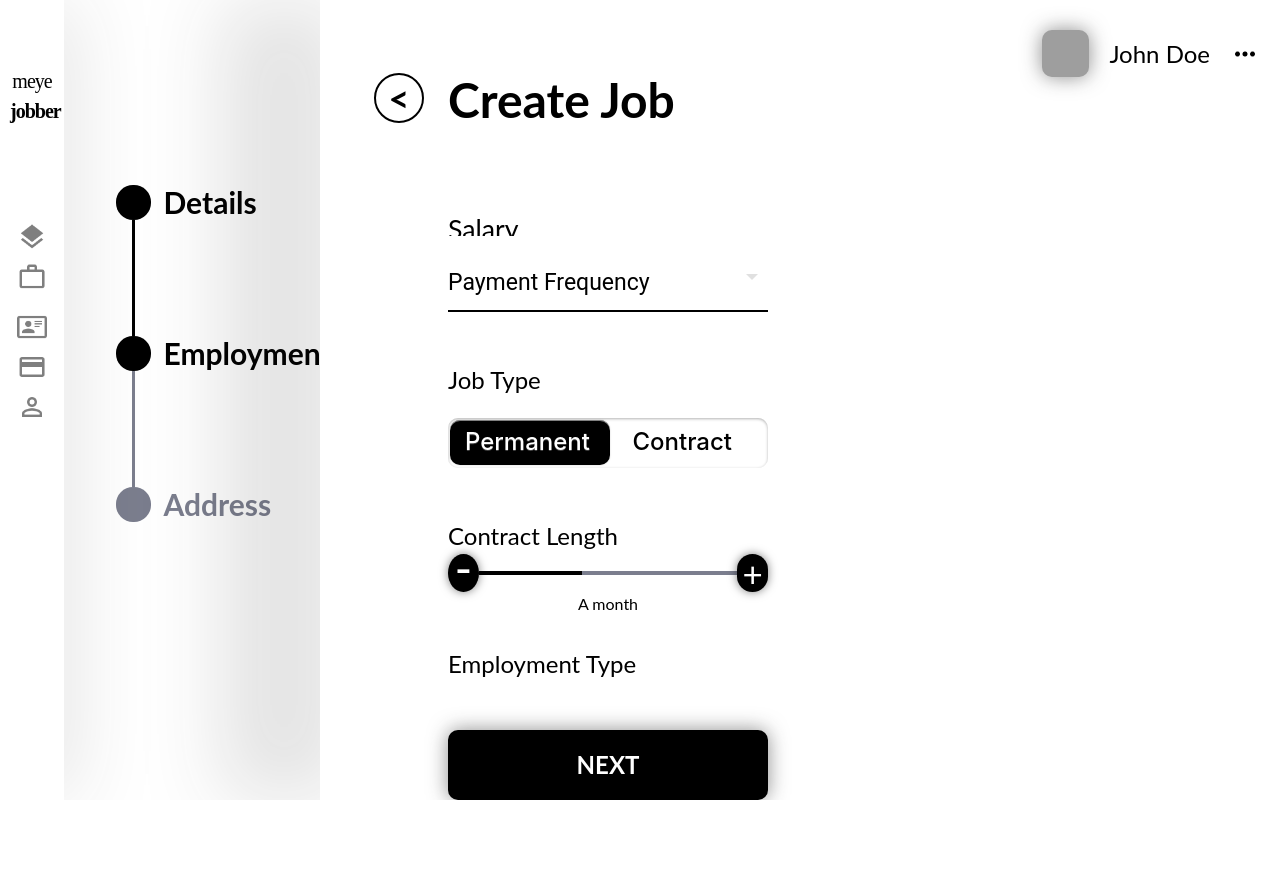
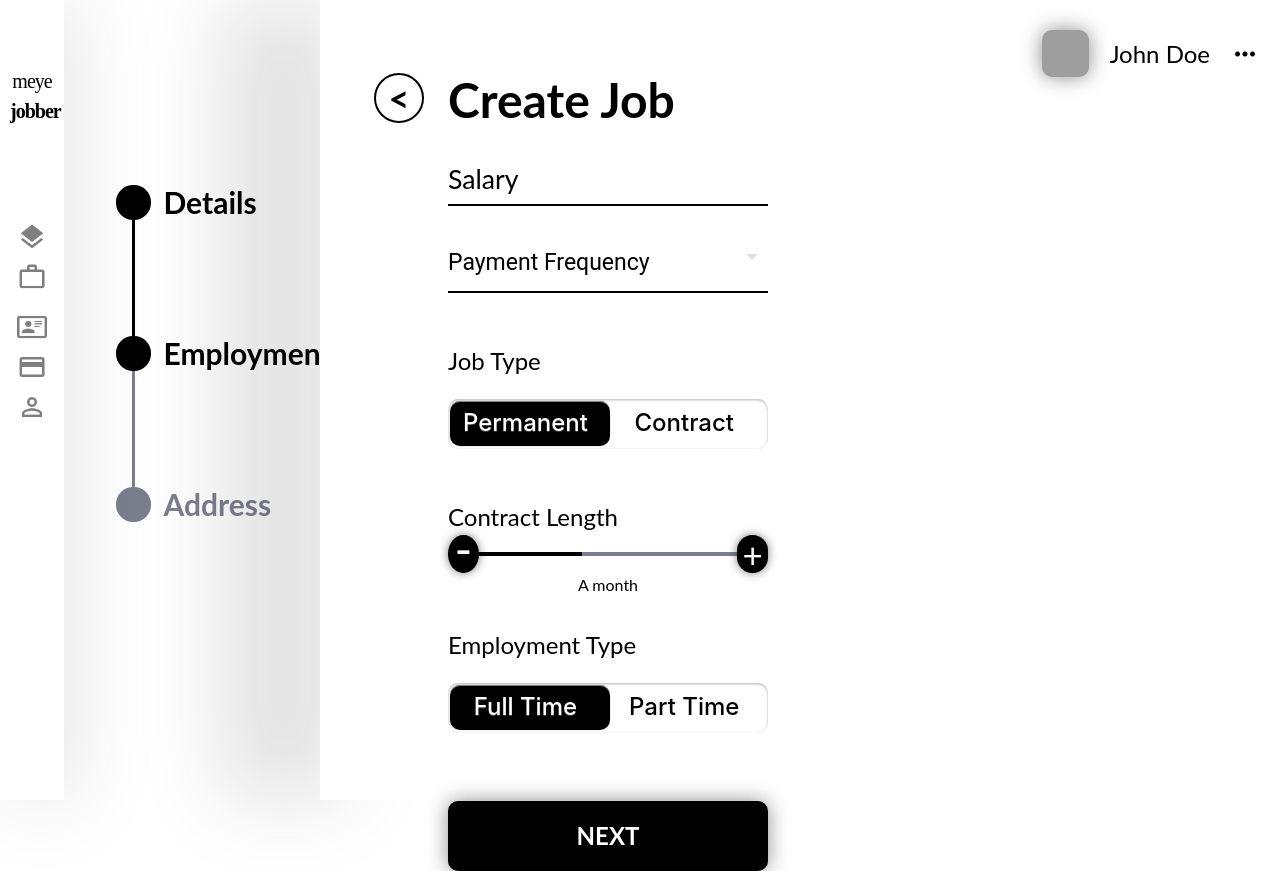
Before and after one commit to Hcls97810/meyejober, a React (Create React App) app: page /createjob_employ in a window 1280 px wide. Before the commit the page ends 800 px from the top, so only its background shows below. Built offline with nearby package versions, Linux system fonts and the light colour scheme; grey boxes are pictures that could not be loaded.

Commit message:
commit fix toggle componenti

```diff
--- a/src/components/toggle/index.js
+++ b/src/components/toggle/index.js
@@ -1,38 +1,43 @@
-import React from "react";
+import React, { useState } from "react";
 import "./style.scss";
 const Toggle = ({ left_value, right_value, onChange }) => {
+  const [state, setState] = useState(true);
+  onChange = params => {
+    setState(params);
+  };
+
   return (
     <div className="switch">
-      <input
-        type="radio"
-        className="switch--input"
-        name="view"
-        value={right_value}
-        id={right_value}
-        checked
-      />
       <label
         for={right_value}
-        className="switch--label switch--label-off"
-        //onClick={() => onChange("month")}
+        className={
+          state
+            ? "switch--label switch--label-on"
+            : "switch--label switch--label-off"
+        }
+        onClick={e => onChange(true)}
       >
         {left_value}
       </label>
-      <input
-        type="radio"
-        className="switch--input"
-        name="view"
-        value={left_value}
-        id={left_value}
-      />
+
       <label
         for={left_value}
-        className="switch--label switch--label-on"
-        //onClick={() => onChange("year")}
+        className={
+          state
+            ? "switch--label switch--label-off"
+            : "switch--label switch--label-on"
+        }
+        onClick={() => onChange(false)}
       >
         {right_value}
       </label>
-      <span className="switch--selection"></span>
+      <span
+        className={
+          state
+            ? "switch--selection switch--selection-on"
+            : "switch--selection switch--selection-off"
+        }
+      ></span>
     </div>
   );
 };
--- a/src/components/toggle/style.scss
+++ b/src/components/toggle/style.scss
@@ -31,12 +31,6 @@
 
 .switch--label-on {
   padding-right: 0.125rem;
-}
-
-.switch--input {
-  display: none;
-}
-.switch--input:checked + .switch--label {
   color: white;
   text-shadow: 0 1px rgba(255, 255, 255, 0.25);
   -webkit-transition: 0.15s ease-out;
@@ -49,10 +43,6 @@
   -ms-transition-property: color, text-shadow;
   -o-transition-property: color, text-shadow;
   transition-property: color, text-shadow;
-}
-.switch--input:checked + .switch--label-on ~ .switch--selection {
-  left: 49%;
-  /* Note: left: 50%; doesn't transition in WebKit */
 }
 
 .switch--selection {
@@ -75,4 +65,13 @@
   -ms-transition: left 0.15s ease-out;
   -o-transition: left 0.15s ease-out;
   transition: left 0.15s ease-out;
+  &.switch--selection-on {
+    transition: left 0.15s ease-out;
+    left: 0.125rem;
+  }
+  &.switch--selection-off {
+    transition: left 0.15s ease-out;
+    //left: 12.3rem;
+    left: 50%;
+  }
 }
--- a/src/pages/create_job/job_employ/index.js
+++ b/src/pages/create_job/job_employ/index.js
@@ -19,26 +19,7 @@ import CommonInput from "./../../../components/common_input";
 import SelectMaterial from "./../../../components/select_material";
 import "./style.scss";
 
-const useStyles = makeStyles(theme => ({
-  formControl: {
-    margin: theme.spacing(1),
-    minWidth: 120
-  },
-  selectEmpty: {
-    marginTop: theme.spacing(2)
-  }
-}));
-
 function JobEmploy() {
-  const classes = useStyles();
-  const [country, setCountry] = React.useState("");
-
-  const inputLabel = React.useRef(null);
-  const [labelWidth, setLabelWidth] = React.useState(0);
-
-  const handleChange = event => {
-    setCountry(event.target.value);
-  };
   return (
     <div className="jobemploy">
       <SideMinMenu></SideMinMenu>
@@ -52,7 +33,9 @@ function JobEmploy() {
         <div className="jobemploy-section-title">
           <div className="jobemploy-job-main-title">Create Job</div>
         </div>
-        <CommonInput label="Salary"></CommonInput>
+        <div>
+          <CommonInput label="Salary"></CommonInput>
+        </div>
         <SelectMaterial
           label="Payment Frequency"
           category="frequencyPermanent"
@@ -62,7 +45,7 @@ function JobEmploy() {
         <div className="jobemploy-title">Contract Length</div>
         <ContractLength></ContractLength>
         <div className="jobemploy-title">Employment Type</div>
-        {/* <Toggle left_value="Full Time" right_value="Part Time"></Toggle> */}
+        <Toggle left_value="Full Time" right_value="Part Time"></Toggle>
         <div className="mt-5">
           <BlackButton
             page_url="/createjob_address"
--- a/src/pages/create_job/job_employ/style.scss
+++ b/src/pages/create_job/job_employ/style.scss
@@ -10,7 +10,6 @@
   flex-direction: column;
   justify-content: space-between;
   padding-top: 150px;
-  padding-bottom: 20px;
   padding-left: 10px;
   padding-right: 10px;
 }
@@ -33,7 +32,6 @@
   display: flex;
   flex-direction: row;
   align-items: center;
-  padding-bottom: 50px;
 }
 .jobemploy-header {
   padding-top: 30px;
--- a/src/pages/wallet_page/style.scss
+++ b/src/pages/wallet_page/style.scss
@@ -62,7 +62,6 @@
   display: flex;
   flex-direction: row;
   align-items: center;
-  padding-bottom: 30px;
 }
 .walletpage-header {
   padding-top: 30px;
```
